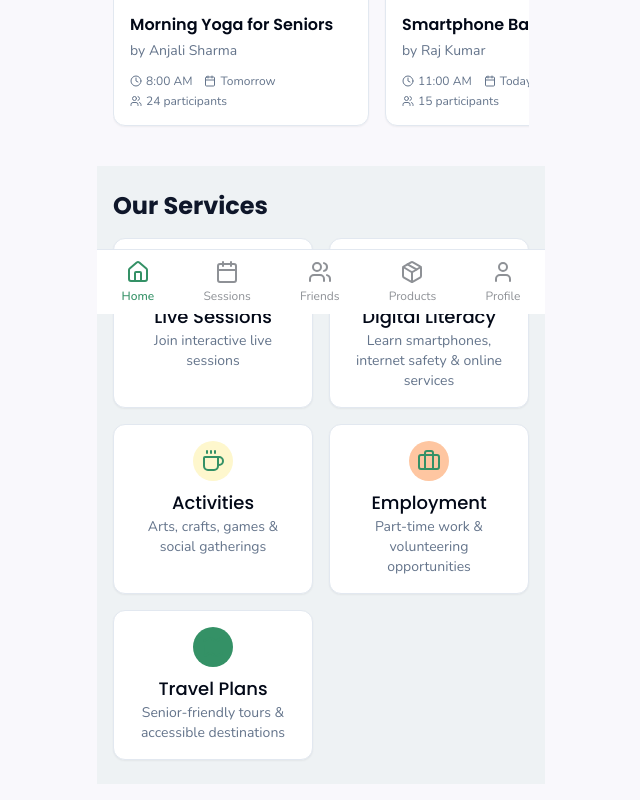
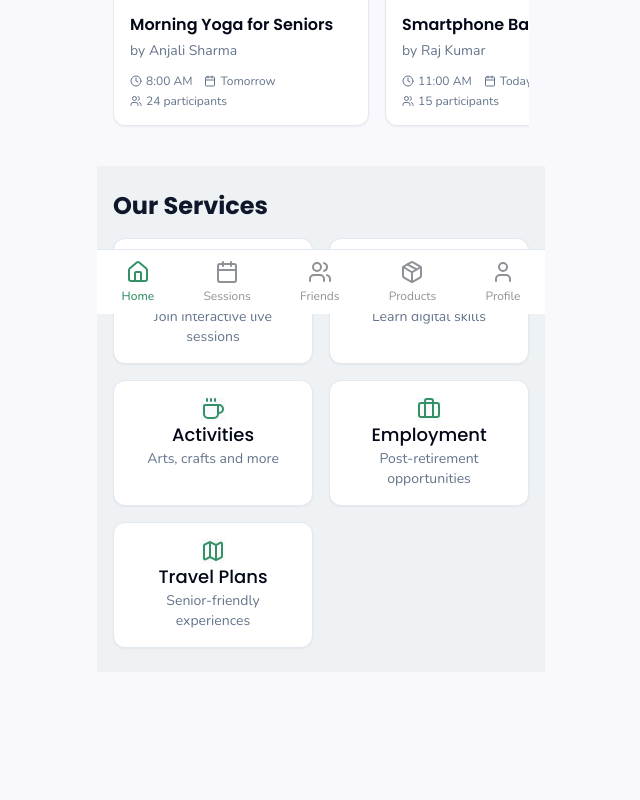
Before and after one commit to iamit0258/gudpals, a React (Vite) app: page / in a window 1280 px wide. Shown: the part 486-1286 px from the top of the page, without its empty margins (319-959 px from the left). After the commit the page ends 1222 px from the top, so only its background shows below. Built offline with nearby package versions, Linux system fonts and the light colour scheme.

Commit message:
Reverted to edit edt-0081ae2d-7157-410d-b9c7-248fb6e39b38: "Visual edit in Lovable
Edited UI in Lovable"

```diff
--- a/src/pages/Index.tsx
+++ b/src/pages/Index.tsx
@@ -1,4 +1,3 @@
-
 import React from "react";
 import { Link } from "react-router-dom";
 import { PlayCircle, Brain, Coffee, Briefcase, Map } from "lucide-react";
@@ -6,7 +5,6 @@ import { Card, CardContent } from "@/components/ui/card";
 import MobileLayout from "@/components/layout/MobileLayout";
 import FeaturedSessions from "@/components/home/FeaturedSessions";
 import WelcomeBanner from "@/components/home/WelcomeBanner";
-
 const Index = () => {
   const services = [{
     icon: PlayCircle,
@@ -17,29 +15,28 @@ const Index = () => {
   }, {
     icon: Brain,
     name: "Digital Literacy",
-    description: "Learn smartphones, internet safety & online services",
+    description: "Learn digital skills",
     path: "/friends",
     color: "bg-dhayan-green-light"
   }, {
     icon: Coffee,
     name: "Activities",
-    description: "Arts, crafts, games & social gatherings",
+    description: "Arts, crafts and more",
     path: "/activities",
     color: "bg-dhayan-yellow"
   }, {
     icon: Briefcase,
     name: "Employment",
-    description: "Part-time work & volunteering opportunities",
+    description: "Post-retirement opportunities",
     path: "/employment",
     color: "bg-dhayan-orange"
   }, {
     icon: Map,
     name: "Travel Plans",
-    description: "Senior-friendly tours & accessible destinations",
+    description: "Senior-friendly experiences",
     path: "/travel",
     color: "bg-dhayan-green"
   }];
-
   return <MobileLayout>
       <WelcomeBanner />
 
@@ -54,8 +51,8 @@ const Index = () => {
           {services.map(service => <Link to={service.path} key={service.name} className="focus-visible-ring">
               <Card className="h-full transition-transform hover:scale-105">
                 <CardContent className="p-4 flex flex-col items-center text-center">
-                  <div className={`${service.color} p-2 rounded-full mb-2`}>
-                    <service.icon className="h-6 w-6 text-dhayan-purple" />
+                  <div className="bg-emerald-600 rounded-sm">
+                    <service.icon className="h-6 w-6 text-dhayan-purple bg-slate-50" />
                   </div>
                   <h3 className="font-medium text-lg">{service.name}</h3>
                   <p className="text-sm text-muted-foreground">{service.description}</p>
@@ -66,5 +63,4 @@ const Index = () => {
       </section>
     </MobileLayout>;
 };
-
 export default Index;
```
